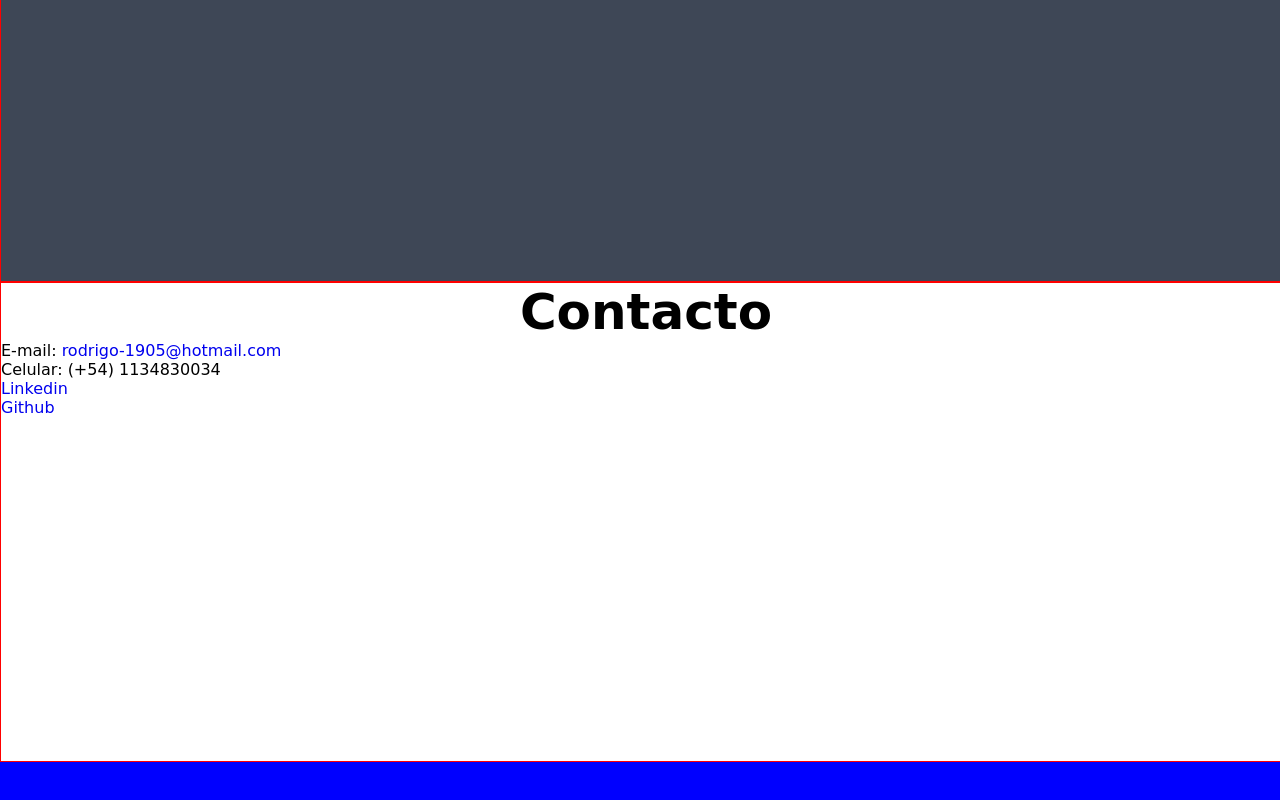
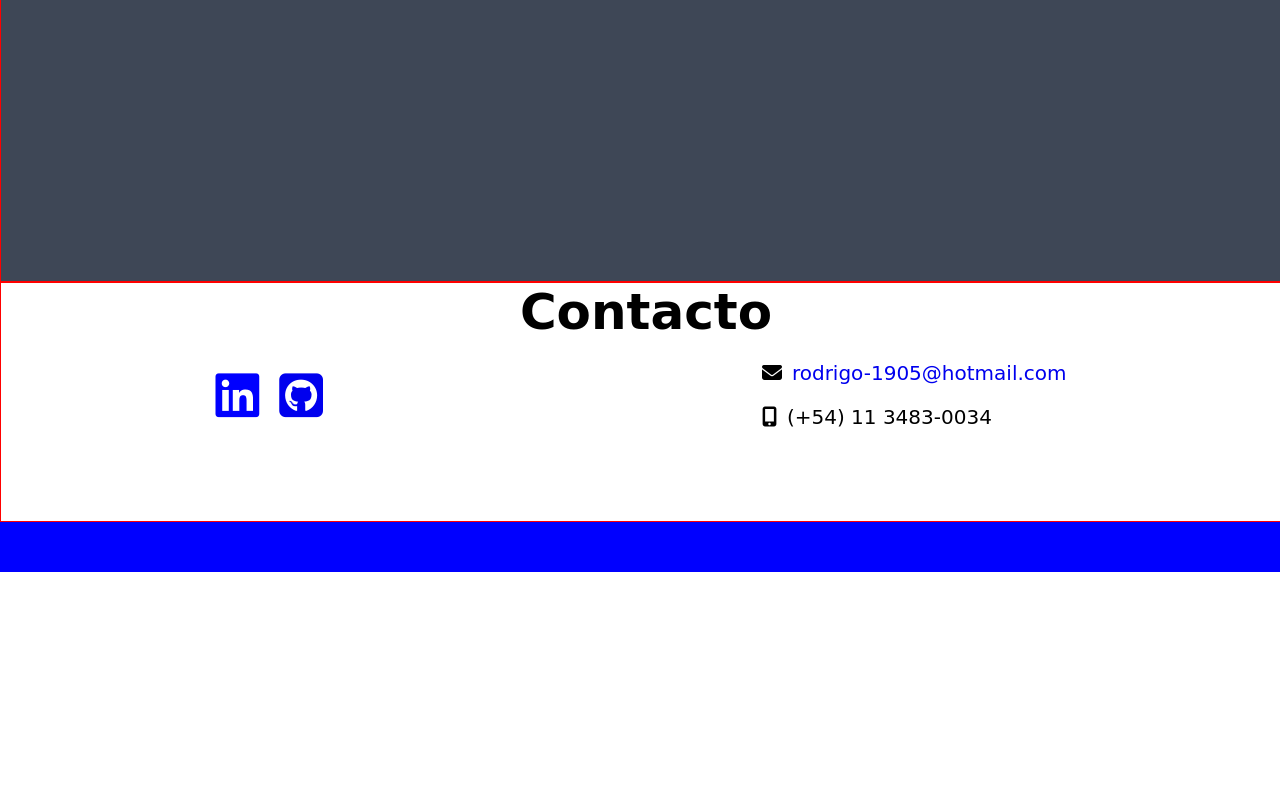
Before and after one commit to sky-zoo/sky-zoo.github.io, a plain HTML site: page index.html in a window 1280 px wide. Shown: the part 3628-4428 px from the top of the page. After the commit the page ends 4200 px from the top, so only its background shows below. Drawn offline with Linux system fonts and the light colour scheme; a web font is replaced by a local one.

Commit message:
Agregue y modifique informacion de contacto

```diff
--- a/index.html
+++ b/index.html
@@ -65,7 +65,7 @@
 							<a href="https://github.com/sky-zoo/CRUD-Lista-de-tareas" target="_blank">
 								Github
 							</a>
-							<a href="#">
+							<a href="https://calm-plains-27559.herokuapp.com/" target="_blank">
 								Ver demo
 							</a>
 						</div>
@@ -228,11 +228,33 @@
 		<section id="contacto" class="contacto">
 
 			<h2 class="fuente-grande">Contacto</h2>
-			<div>
-				<p>E-mail: <a href="mailto: rodrigo-1905@hotmail.com">rodrigo-1905@hotmail.com</a></p>
-				<p>Celular: (+54) 1134830034</p>
-				<p><a href="https://www.linkedin.com/in/rodrigo-galeano-segovia-90a5b71b1/">Linkedin</a></p>
-				<p><a href="https://github.com/sky-zoo">Github</a></p>
+			<div class="vias-comunicacion">
+
+				<div class="izquierda">
+					<a href="#" class="linkedin">
+						<i class="fab fa-linkedin"></i>
+					</a>
+
+					<a href="#" class="github">
+						<i class="fab fa-github-square"></i>
+					</a>
+
+
+				</div>
+
+				<div class="derecha">
+					<p>
+						<i class="fas fa-envelope"> </i>
+						<a href="mailto: rodrigo-1905@hotmail.com">rodrigo-1905@hotmail.com</a>
+
+					</p>
+
+					<p>
+						<i class="fas fa-mobile-alt"> </i> (+54) 11 3483-0034
+
+					</p>
+				</div>
+
 			</div>
 
 			<!-- <address>
--- a/sass/contenido.scss
+++ b/sass/contenido.scss
@@ -6,7 +6,7 @@
 .contenido{
     display: grid;
     grid-template-columns: auto;
-    grid-template-rows: 100vh auto 100vh 100vh 60vh;
+    grid-template-rows: 100vh auto 100vh 100vh 30vh;
 
     .seccion-proyectos, .seccion-conocimientos, .sobre-mi{
         padding: 45px;
@@ -231,6 +231,49 @@
 
     .contacto{
         border: 1px red solid;
+
+        .vias-comunicacion{
+            display: grid;
+            grid-template-columns: auto auto;
+            grid-template-rows: auto;
+            justify-content: space-around;
+            .izquierda{
+                display: grid;
+                grid-template-columns: auto auto;
+                grid-template-rows: auto;
+                align-items: center;
+
+                .linkedin, .github{
+                    i{
+                        font-size: 50px;
+                    }
+                }
+
+                .linkedin{
+                    color: blue;
+                    margin-right: 20px;
+
+
+                }
+            }
+
+            .derecha{
+                padding: 10px;
+                display: grid;
+                grid-template-columns: auto;
+                grid-template-rows: auto auto;
+                align-items: center;
+                p{
+                    font-size: 20px;
+                    display: flex;
+                    align-items: center;
+                    margin: 10px 0;
+                    i{
+                        margin-right: 10px;
+                    }
+                }
+            }
+        }
     }
 
 }
```
Also changed, not shown: css/contenido.css.
